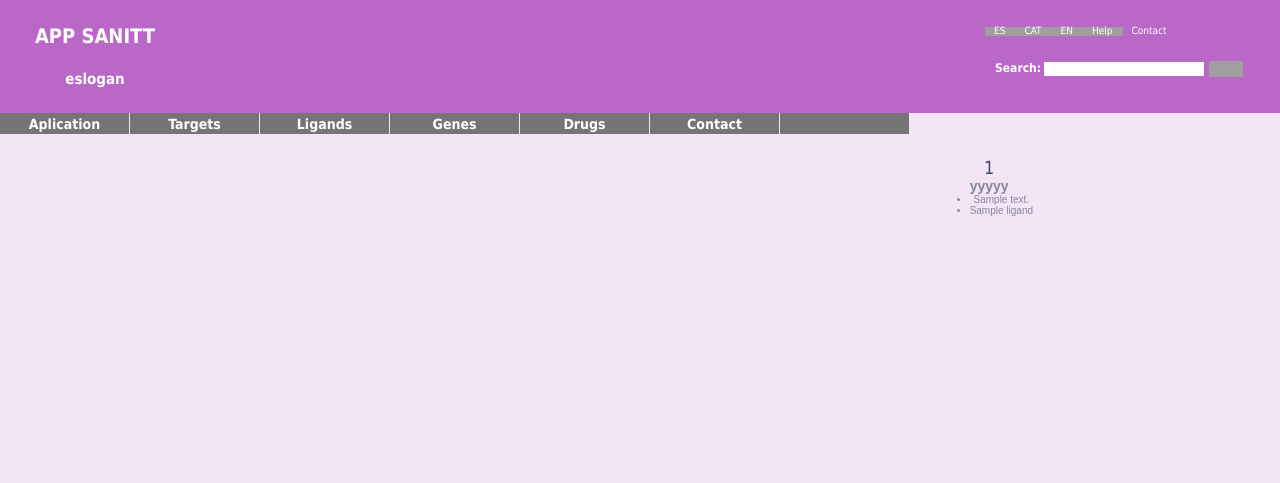
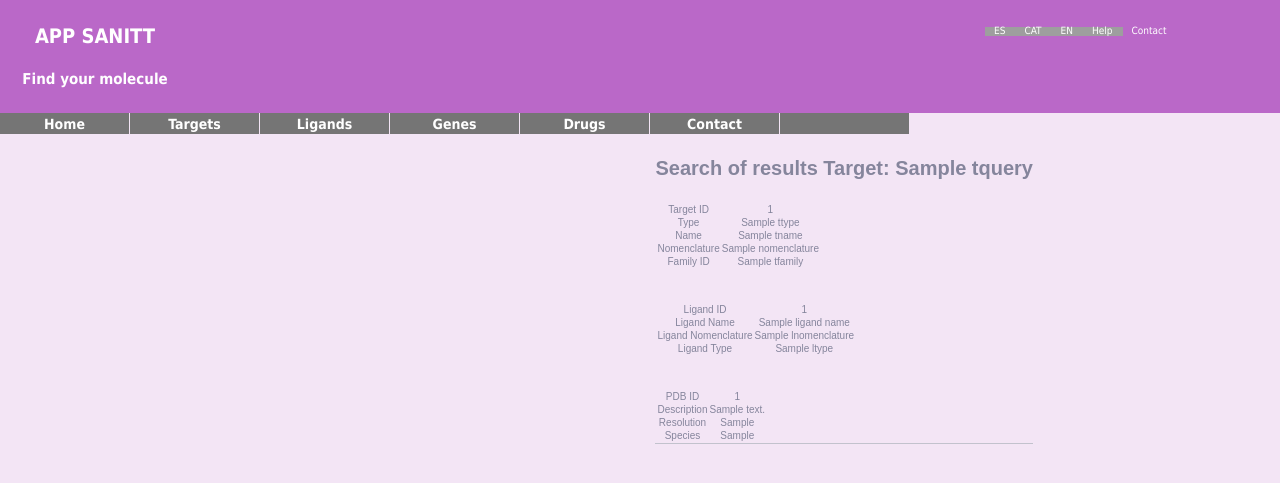
Before and after one commit to Sandra84-code/sanitt, a Django app: template sanitt/templates/sanitt/detail.html in a window 1280 px wide. Shown: the top 483 px of the page. Run offline with Django 3.2, Linux system fonts and the light colour scheme; the template is opened without the code that fills it: most values are stand-ins (such as "Sample title", 1, 10 or a date in 2020); grey boxes are pictures that could not be loaded.

Commit message:
Update detail.html

```diff
--- a/sanitt/templates/sanitt/detail.html
+++ b/sanitt/templates/sanitt/detail.html
@@ -16,37 +16,30 @@
 <div id="page_header">
 <div id="page_heading">
 <h1><br>APP SANITT<br></h1>
-<h2><br>eslogan</h2>
+<h2><br>Find your molecule</h2>
 </div>
 <div id="page_headerlinks">
 <ul>
-<li><a href="http://www.freewebsitetemplates.com/">ES</li>
-<li><a href="http://www.freewebsitetemplates.com/">CAT</li>
-<li><a href="http://www.freewebsitetemplates.com/">EN</li>
-<li><a href="http://www.freewebsitetemplates.com/">Help</li>
-<li class="last"><a href="http://www.freewebsitetemplates.com/">Contact</a></li>
+<li><a href="">ES</li>
+<li><a href="">CAT</li>
+<li><a href="">EN</li>
+<li><a href="">Help</li>
+<li class="last"><a href="">Contact</a></li>
 </ul>
 </div>
-<div id="page_headersearch">
-<h3>Search:</h3>
-<form action="http://www.freewebsitetemplates.com/">
-<div> <input type="text" /> <input src="images/button_go.gif" class="button" type="image" />
-<div class="clearthis">&nbsp;</div>
-</div>
-</form>
-</div>
+
 <div class="clearthis">&nbsp;</div>
 </div>
 <!-- End of Page Header --><!-- Start of Page Menu -->
 <div id="page_menu">
 <ul>
-<li><a href="http://www.freewebsitetemplates.com/">Aplication</a></li>
-<li><a href="http://www.freewebsitetemplates.com/">Targets</a></li>
-<li><a href="http://www.freewebsitetemplates.com/">Ligands</a></li>
-<li><a href="http://www.freewebsitetemplates.com/">Genes</a></li>
-<li><a href="http://www.freewebsitetemplates.com/">Drugs</a></li>
-<li><a href="http://www.freewebsitetemplates.com/">Contact</a></li>
-<li class="last"></li>
+<li><a href={% url 'sanitt:index' %}>Home</a></li>
+<li><a href="">Targets</a></li>
+<li><a href="">Ligands</a></li>
+<li><a href="">Genes</a></li>
+<li><a href="">Drugs</a></li>
+<li><a href="">Contact</a></li>
+<li class=""></li>
 </ul>
 </div>
 <!-- End of Page Menu --><!-- Start of Left Sidebar -->
@@ -56,26 +49,78 @@
 <div id="main_content">
 <!-- Start of New Item Description -->
 <div id="new_item"></div>
+
 <div id="new_item_header">
-<h1>{{uniprot.target_id}}</h1>
-<h2>yyyyy</h2>
+
 </div>
 <div id="new_item_image">  </div>
+
 <div id="new_item_text">
 
+{% if tquery %}
+<h1>Search of results Target: {{tquery}}</h1>
+<br>
+<br>
+    <table>
+        <tr>
+        <td>Target ID</td><td>{{target_id}}</td>
+        </tr>
+        <tr>
+        <td>Type</td><td>{{ttype}}</td>
+        </tr>
+        <tr>
+        <td>Name</td><td>{{tname}}</td>
+        </tr>
+        <tr>
+        <td>Nomenclature</td><td>{{nomenclature}}</td>
+        </tr>
+        <tr>
+        <td>Family ID</td><td>{{tfamily}}</td>
+        </tr>
+    </table>
+<br>
+<br>
+<br>
+    <table>
+        <tr>
+        <td>Ligand ID</td><td>{{ligand_id}}</td>
+        </tr>
+        <tr>
+        <td>Ligand Name</td><td>{{ligand_name}}</td>
+        </tr>
+        <tr>
+        <td>Ligand Nomenclature</td><td>{{lnomenclature}}</td>
+        </tr>
+        <tr>
+        <td>Ligand Type</td><td>{{ltype}}</td>
+        </tr>
+    </table>
+<br>
+<br>
+<br>
+    <table>
+        <tr>
+        <td>PDB ID</td><td>{{pdb_id}}</td>
+        </tr>
+        <tr>
+        <td>Description</td><td>{{pdb_descrip}}</td>
+        </tr>
+        <tr>
+        <td>Resolution</td><td>{{pdb_resolution}}</td>
+        </tr>
+        <tr>
+        <td>Species</td><td>{{pdb_specie}}</td>
+        </tr>
+    </table>
 
-    <ul>
-    {% for protein in protein.uniprot_set.all %}
-        <li>{{protein.bio_process}}</li>
-        <li>{{protein.ligand}}</li>
-    {% endfor %}
-    </ul>
+{% else %}
+<h4> Not found results </h4>
+<p> <a href="index">try again</a></p>
 
-
-</div></div>
-
+</div>
+{% endif %}
 <!-- End of New Item Description -->
-<div class="h_divider">&nbsp;</div>
+<div class="h_divider">bla bla</div>
 
 <!-- Start of Page Footer -->
 
```
